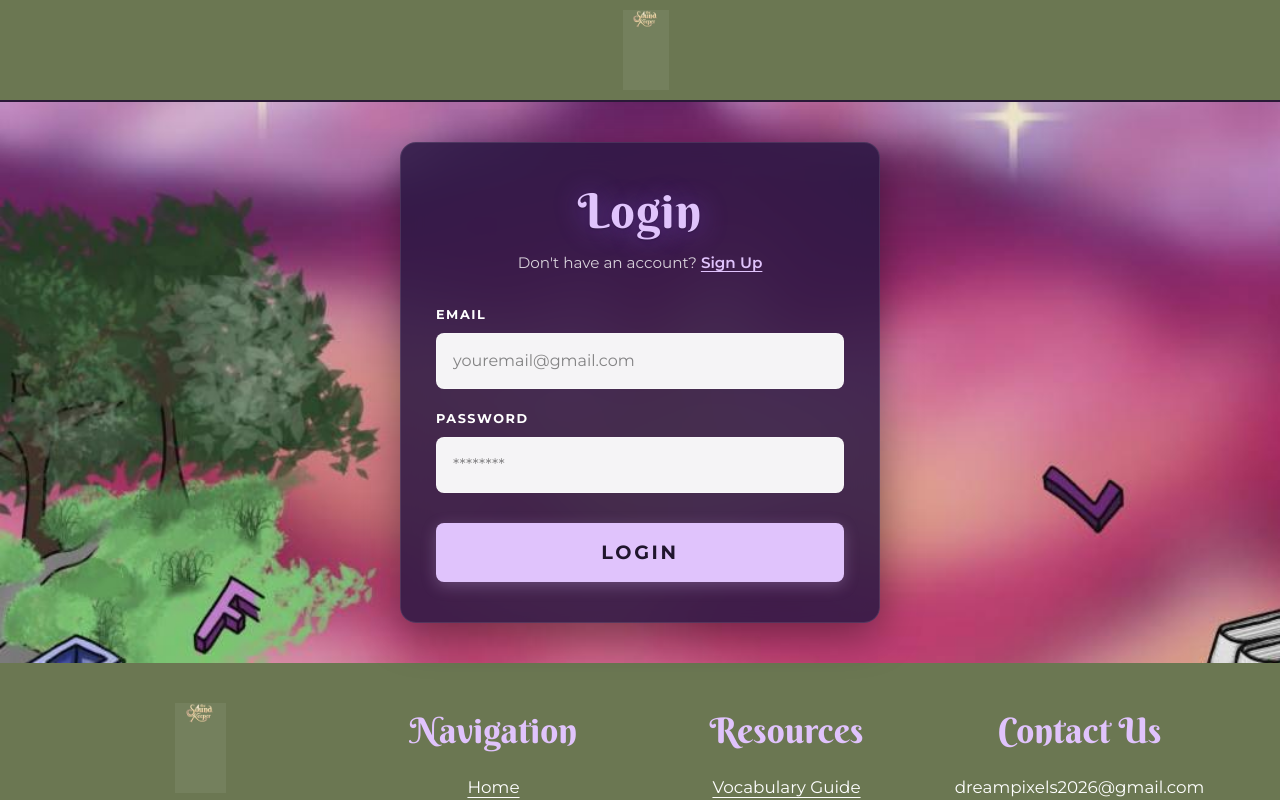
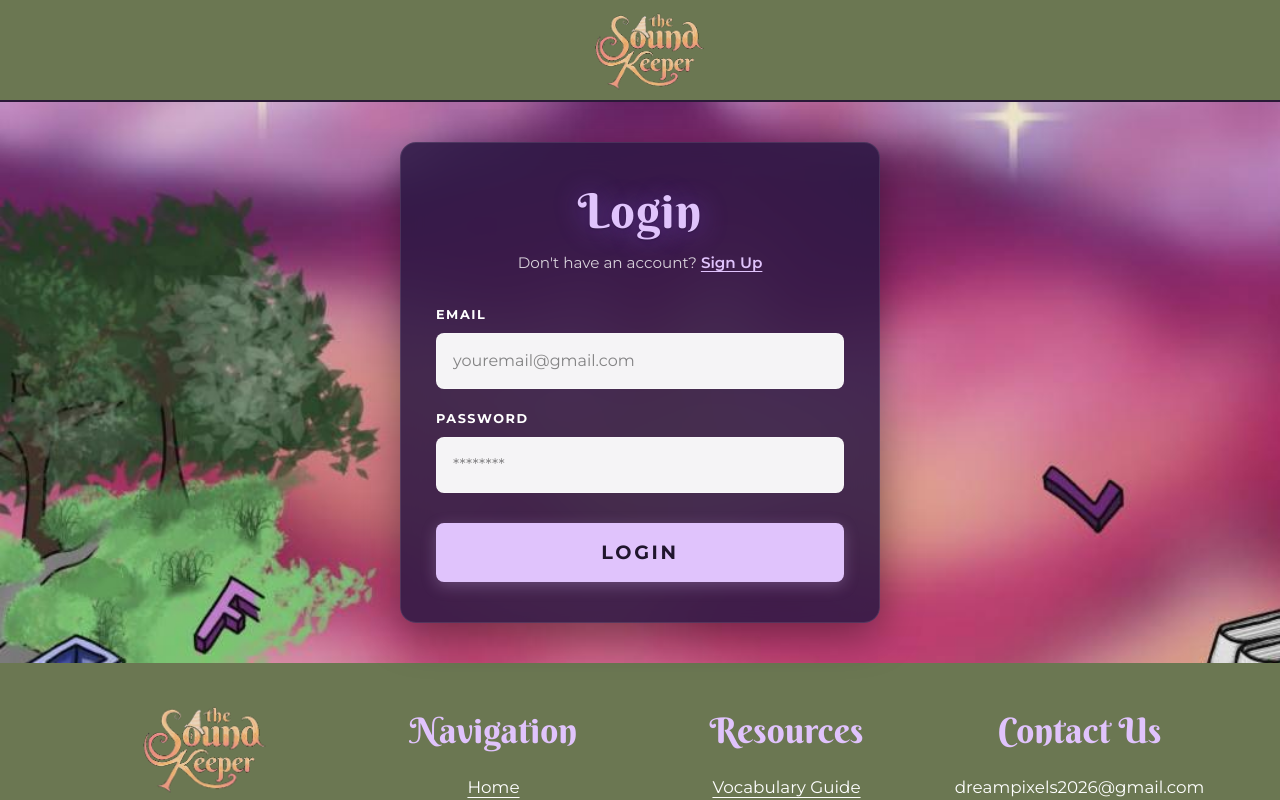
Before and after one commit to eldestdaughterr11/Magic-Reader-New-Game-Site, a React (Vite) app: page /login in a window 1280 px wide. Shown: the top 800 px of the page. Built offline with nearby package versions, Linux system fonts and the light colour scheme.

Commit message:
fix: crop logo PNG and make background transparent

```diff
--- a/src/index.css
+++ b/src/index.css
@@ -105,13 +105,10 @@ header {
     object-fit: contain;
     border-radius: 0;
     background-color: transparent;
-    mix-blend-mode: screen;
-    filter: drop-shadow(0 0 2px rgba(0,0,0,0.1));
 }
 
 .logo-img.footer-logo {
     height: 90px;
-    mix-blend-mode: screen;
 }
 
 .user-profile {
```
Also changed, not shown: public/images/sound-keeper-logo.png.
